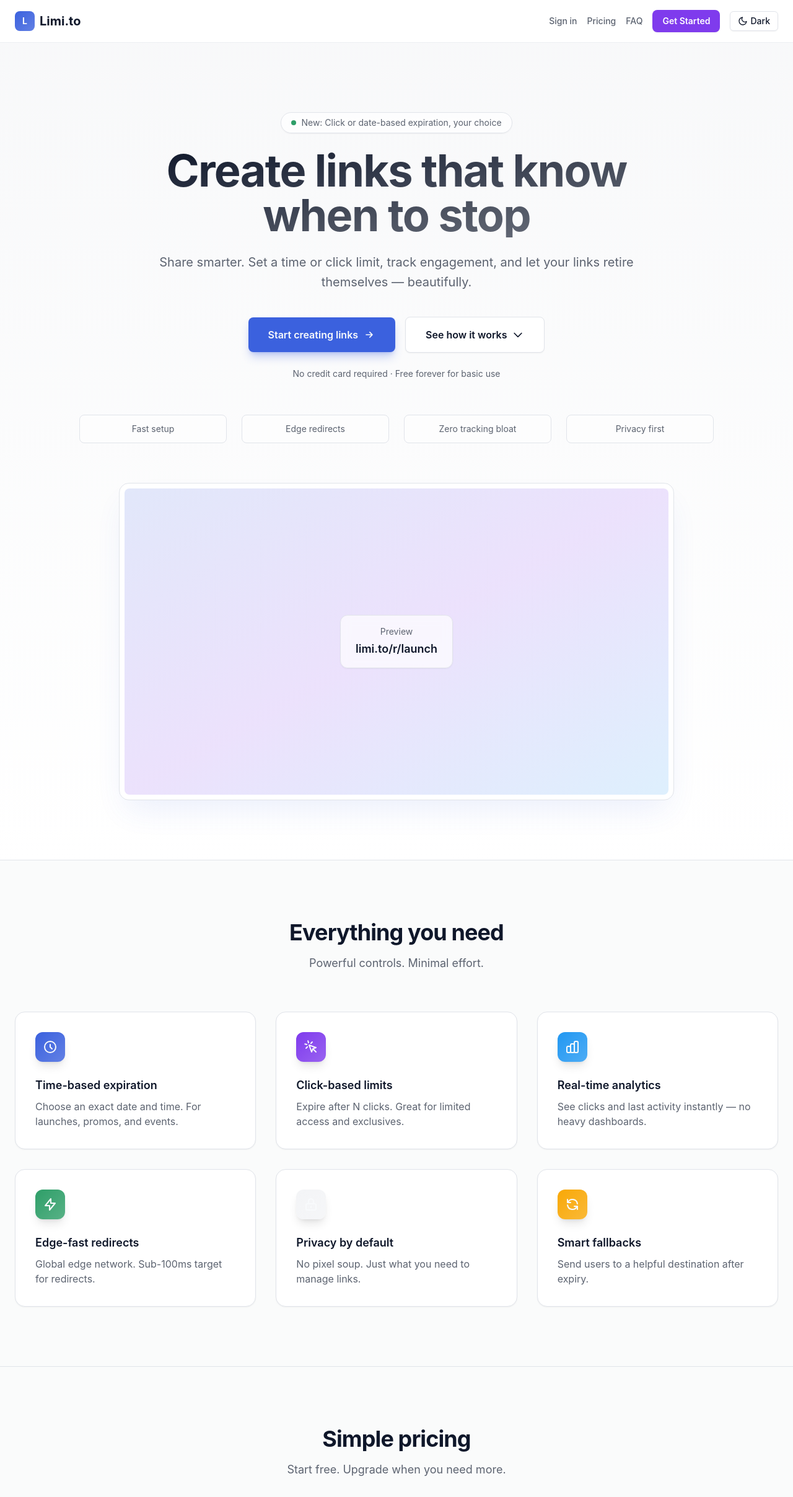
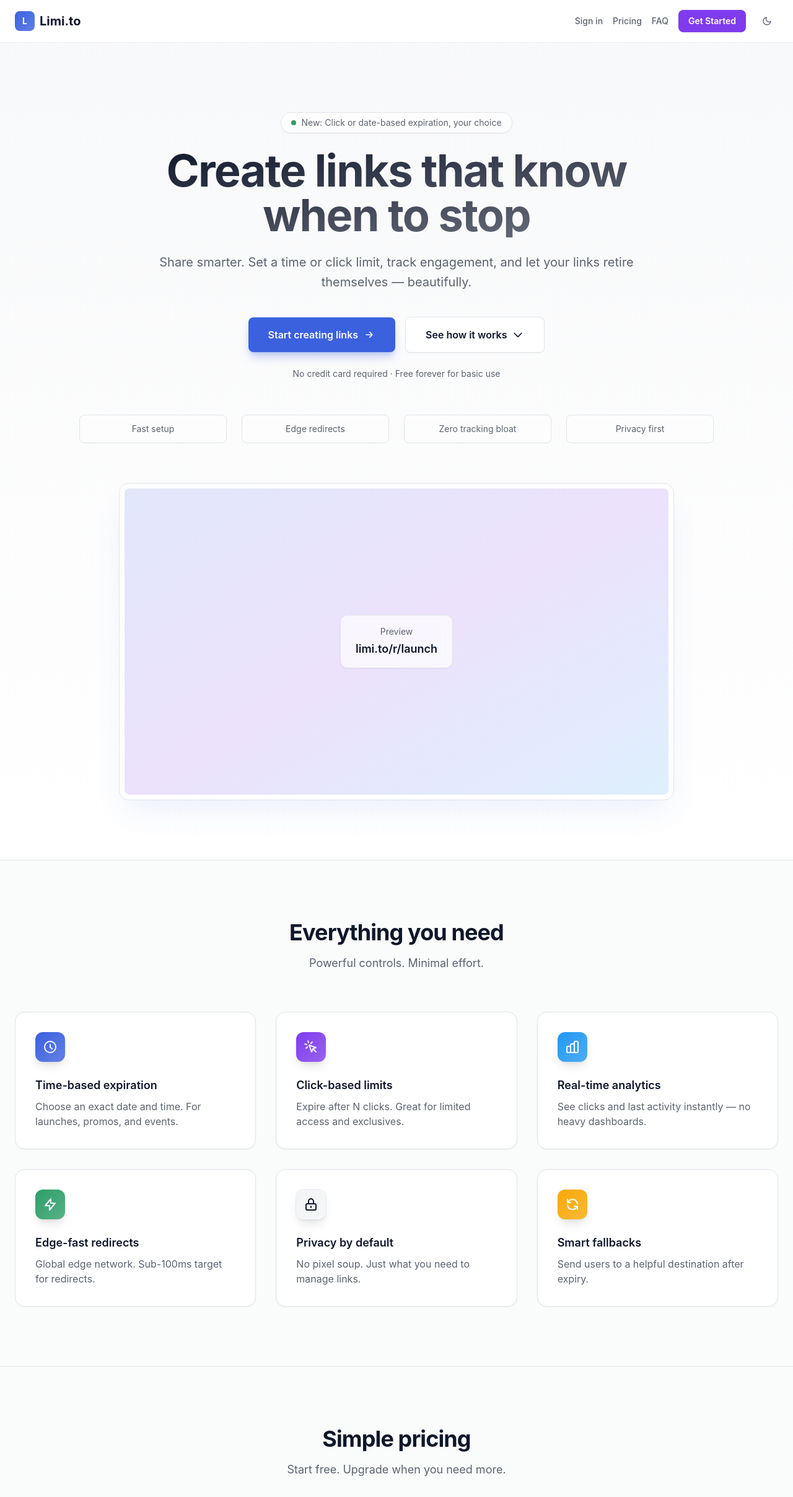
Before and after one commit to dietic/limito, a Next.js app: page / in a window 1280 px wide. Shown: the top 2415 px of the page at 62% size. Built offline with nearby package versions, Linux system fonts and the light colour scheme.

Commit message:
feat(landing): improve visibility of Privacy icon; add subtle outline and foreground icon color
style(theme): make ThemeToggle an icon-only subtle ghost button to reduce visual weight

Verified with lint/build/tests (Next.js 15, Vitest).

```diff
--- a/app/page.tsx
+++ b/app/page.tsx
@@ -259,6 +259,8 @@
                 description:
                   "No pixel soup. Just what you need to manage links.",
                 color: "from-muted to-muted/80",
+                iconText: "text-foreground",
+                ring: true,
                 icon: (
                   <svg
                     className="h-6 w-6"
@@ -302,7 +304,11 @@
                 className="group relative rounded-2xl border border-border bg-card p-8 shadow-sm transition hover:border-primary/50 hover:shadow-lg hover:shadow-primary/10"
               >
                 <div
-                  className={`flex h-12 w-12 items-center justify-center rounded-xl bg-gradient-to-br ${f.color} text-primary-foreground shadow-lg`}
+                  className={`flex h-12 w-12 items-center justify-center rounded-xl bg-gradient-to-br ${
+                    f.color
+                  } ${f.iconText ?? "text-primary-foreground"} shadow-lg ${
+                    f.ring ? "ring-1 ring-border/70" : ""
+                  }`}
                 >
                   {f.icon}
                 </div>
--- a/components/theme-toggle.tsx
+++ b/components/theme-toggle.tsx
@@ -10,11 +10,13 @@
     <button
       type="button"
       aria-label="Toggle theme"
-      className={cn(buttonVariants({ variant: "outline", size: "sm" }), "px-3")}
+      className={cn(
+        buttonVariants({ variant: "ghost", size: "icon" }),
+        "text-muted-foreground hover:text-foreground"
+      )}
       onClick={toggle}
     >
       {theme === "dark" ? (
-        <span className="inline-flex items-center gap-1 text-sm">
         <svg
           className="h-4 w-4"
           viewBox="0 0 24 24"
@@ -28,10 +30,7 @@
             d="M12 3v1m0 16v1m8-9h1M3 12H2m15.364 6.364l.707.707M5.636 5.636l-.707-.707m12.728 0l.707-.707M5.636 18.364l-.707.707M16 12a4 4 0 11-8 0 4 4 0 018 0z"
           />
         </svg>
-          Light
-        </span>
       ) : (
-        <span className="inline-flex items-center gap-1 text-sm">
         <svg
           className="h-4 w-4"
           viewBox="0 0 24 24"
@@ -45,9 +44,8 @@
             d="M21 12.79A9 9 0 1111.21 3 7 7 0 0021 12.79z"
           />
         </svg>
-          Dark
-        </span>
       )}
+      <span className="sr-only">Toggle theme</span>
     </button>
   );
 }
```
Lines whose indentation alone changed are shown as unchanged.
